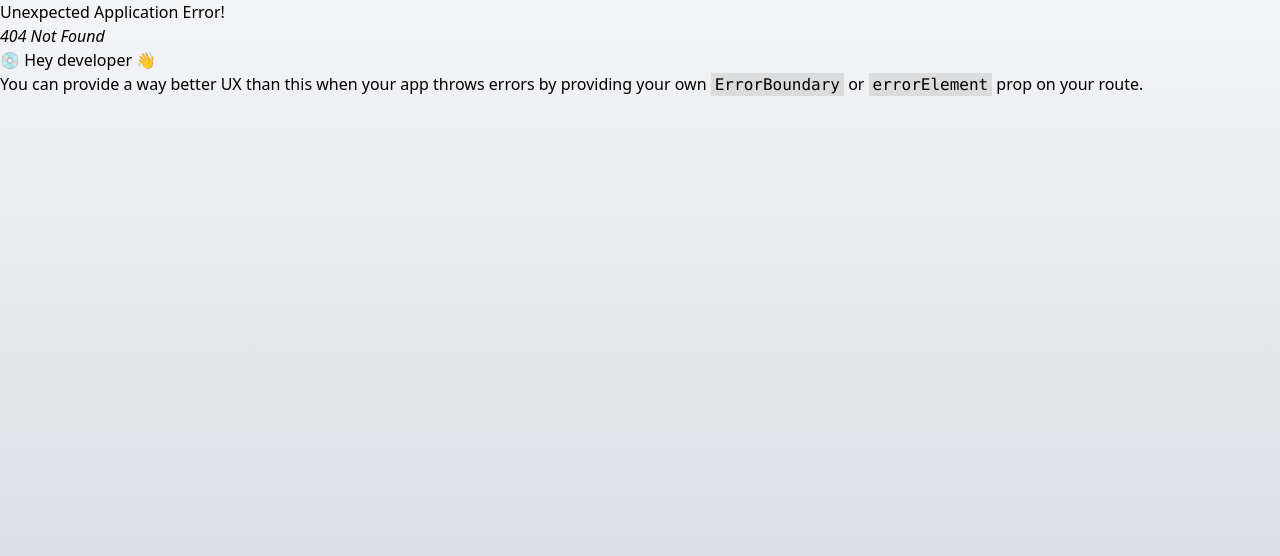
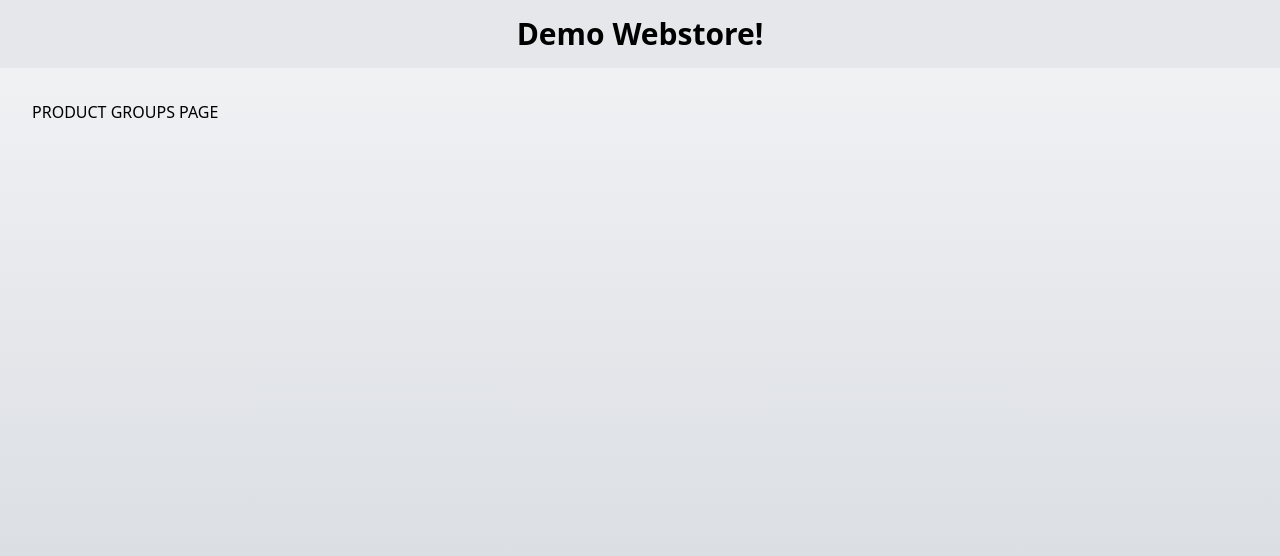
Before and after one commit to karimarttila/js-node-ts-react, a React (Vite) app in the folder frontend/: page /product-groups in a window 1280 px wide. Before the commit this address had no page. Shown: the top 556 px of the page. Built offline with nearby package versions, Linux system fonts and the light colour scheme.

Commit message:
React Link to navigate to the product-groups page

```diff
--- a/frontend/src/App.tsx
+++ b/frontend/src/routes/index.tsx
@@ -1,7 +1,8 @@
 import React from "react";
-import Header from "./header";
+import { Link } from "react-router-dom";
+import Header from "../header";
 
-const landing = (
+const landingPage = (
   <div className="App">
     <div>
       <Header />
@@ -27,16 +28,17 @@ const landing = (
         </div>
       </div>
       <div className="p-4 text-center">
-        <button className="bg-blue-500 hover:bg-blue-700 text-white font-bold py-2 px-4 rounded">
-          Enter Webstore!
-        </button>
+        <Link
+          to="/product-groups"
+          className="bg-blue-500 hover:bg-blue-700 text-white font-bold py-2 px-4 rounded"
+        >
+          <button>Enter</button>
+        </Link>
       </div>
     </div>
   </div>
 );
 
-function App() {
-  return landing;
+export default function Index() {
+  return landingPage;
 }
-
-export default App;
--- /dev/null
+++ b/frontend/src/routes/product_groups.tsx
@@ -0,0 +1,17 @@
+import React from "react";
+import Header from "../header";
+
+const productGroupsPage = (
+  <div className="App">
+    <div>
+      <Header />
+      <div className="p-4">
+        <p className="text-left p-4">PRODUCT GROUPS PAGE</p>
+      </div>
+    </div>
+  </div>
+);
+
+export default function ProductGroups() {
+  return productGroupsPage;
+}
```
Also changed, not shown: frontend/src/main.tsx (+7 -2 lines).
